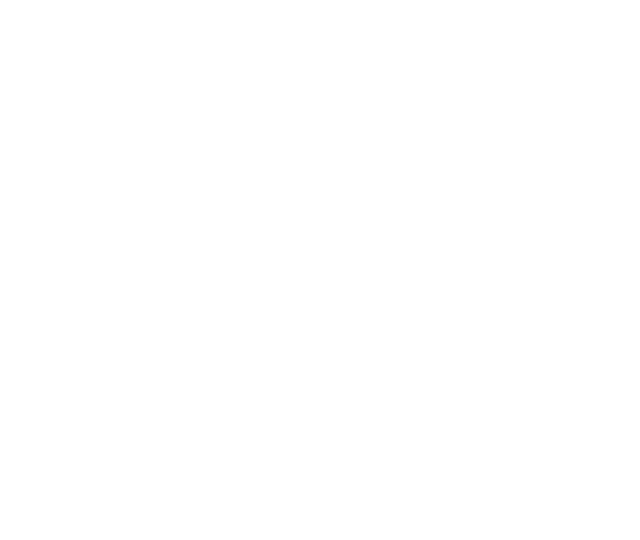
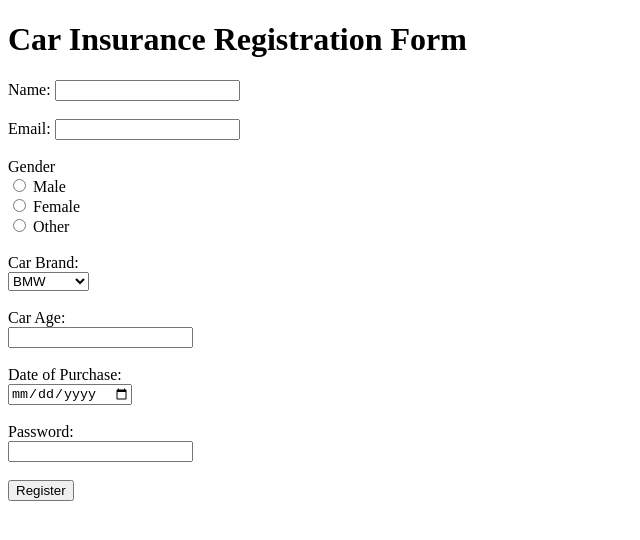
Before and after one commit to acciojob/car-insurance-form-student-nutanmaldal, a website: page main.html in a window 1280 px wide. Shown: the whole page, without its empty margins (0-640 px from the left). Drawn offline with Linux system fonts and the light colour scheme.

Commit message:
created a submission

```diff
--- a/main.html
+++ b/main.html
@@ -6,7 +6,35 @@
 	<link rel="stylesheet" href="styles.css">
 </head>
 
-<body>
+<body><h1>Car Insurance Registration Form</h1>
+	<form method="POST">
+  <label for="name">Name:</label>
+  <input type="text" id="name" name="name"><br><br>
+<label for="email">Email:</label>
+		<input type="Email" id="email" name="email"><br><br>
+		<label>Gender</label><br>
+        <input type="radio" id="male" name="gender" value="male" required>
+        <label for="male">Male</label><br>
+        <input type="radio" id="female" name="gender" value="female" required>
+        <label for="female">Female</label><br>
+        <input type="radio" id="other" name="gender" value="other" required>
+        <label for="other">Other</label><br><br>
+		 <label for="cars">Car Brand:</label><br>
+        <select id="cars" name="cars">
+            <option value="bmw">BMW</option>
+            <option value="audi">Audi</option>
+            <option value="mercedes">Mercedes</option>
+        </select><br><br
+		 <label for="carage">Car Age:</label><br>
+        <input type="number" id="carage" name="carage" required><br><br>
+	 <label for="dop">Date of Purchase:</label><br>
+        <input type="date" id="dop" name="dop" required><br><br>
+
+		 <label for="password">Password:</label><br>
+        <input type="password" id="password" name="password" required><br><br>
+
+		  <button type="submit">Register</button>
+	</form>
 	<!-- the entire body must be written by student -->
     <script type="text/javascript" src="./script.js">
 </script>
```
